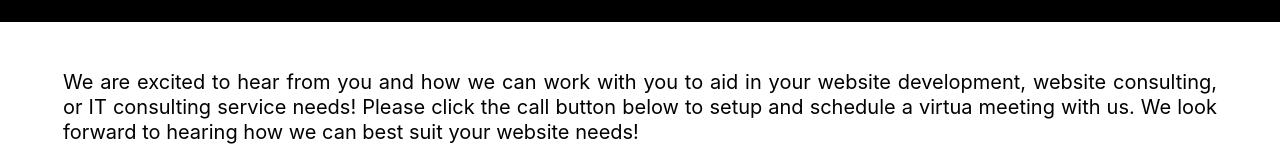
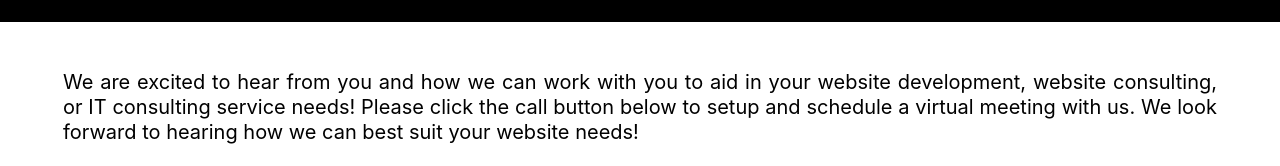
Before and after one commit to kingdomappsolutions/KingdomApplicationSolutions, a plain HTML site: page contact.html in a window 1280 px wide. Shown: the part 547-713 px from the top of the page. Drawn offline with nearby package versions, Linux system fonts and the light colour scheme.

Commit message:
Fixed spelling

```diff
--- a/contact.html
+++ b/contact.html
@@ -129,7 +129,7 @@
         <section class="hero section-padding">
             <div class="hero-body">
                 <h2 class="subtitle privacy-h2">
-                    We are excited to hear from you and how we can work with you to aid in your website development, website consulting, or IT consulting service needs! Please click the call button below to setup and schedule a virtua meeting with us. We look forward to hearing how we can best suit your website needs!
+                    We are excited to hear from you and how we can work with you to aid in your website development, website consulting, or IT consulting service needs! Please click the call button below to setup and schedule a virtual meeting with us. We look forward to hearing how we can best suit your website needs!
 
                     <!-- We are excited to hear from you and how we can work with you to aid in your mobile app development, website development, website consulting, or IT consulting service needs! Please fill out the contact form below and we will get back with you as soon as we can! <br><br> Alternatively, simply click the button below to schedule a virtual meeting now! -->
                 </h2>
```
